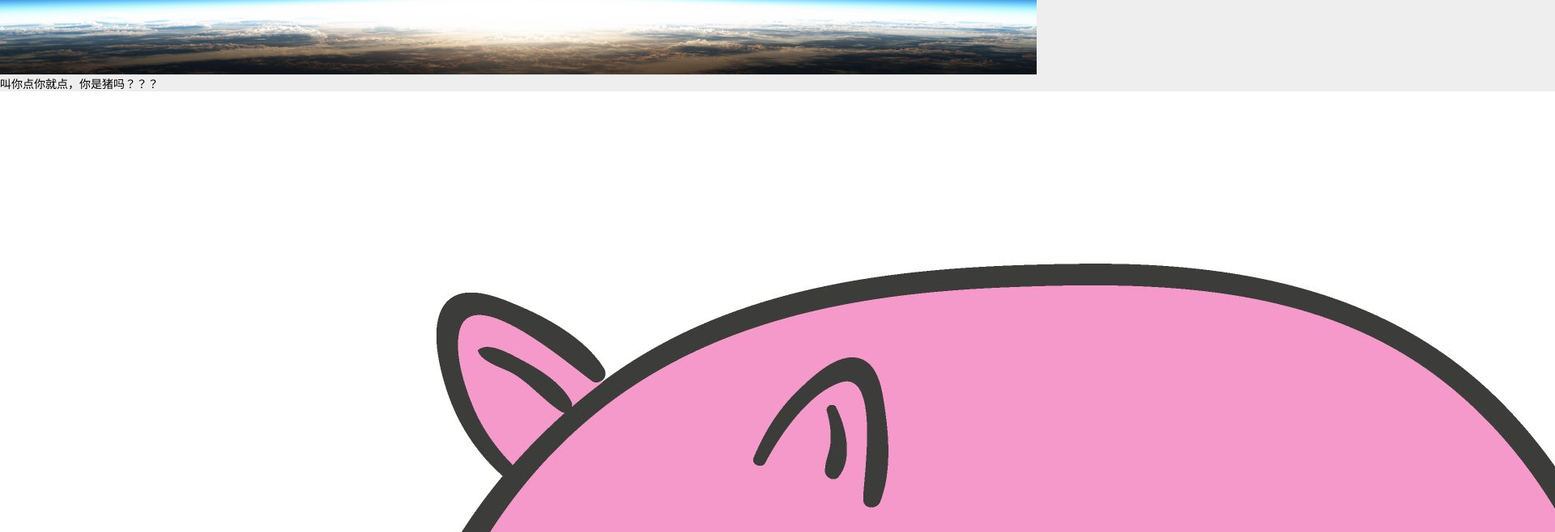
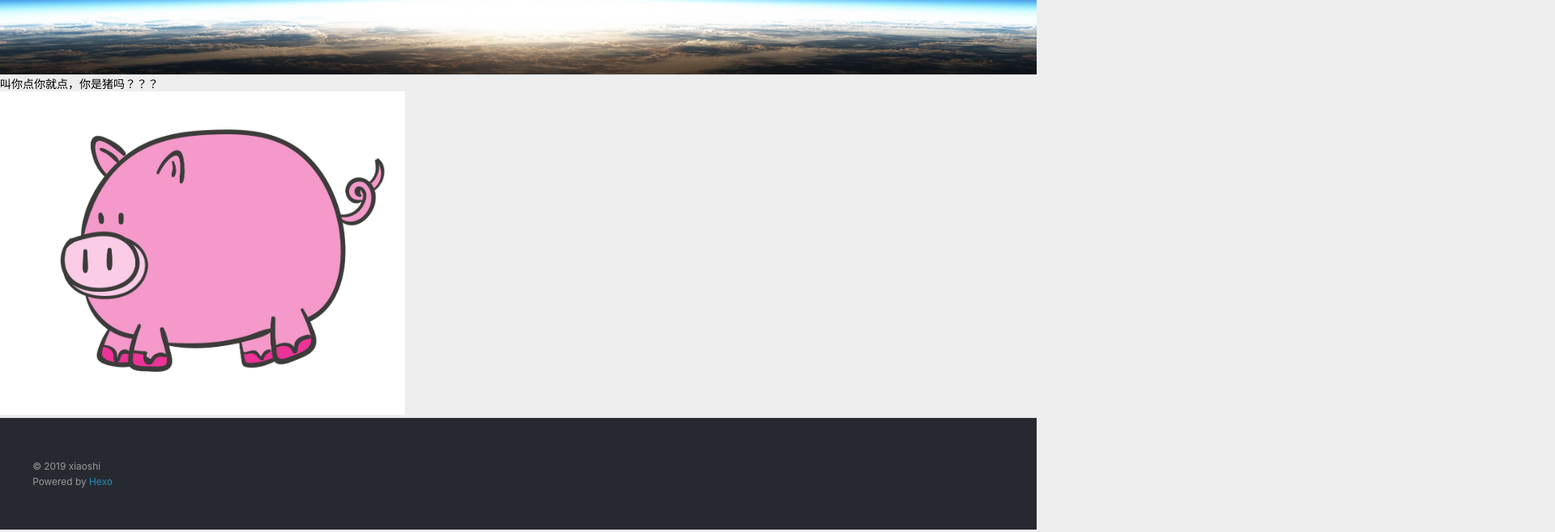
Before and after one commit to xiaoshiGoodBoy/SonorHexo, a plain HTML site: page 2019/10/08/hello-world/index.html in a window 1280 px wide. Shown: the part 208-866 px from the top of the page at 81% size, 1920 px wide, since content can reach past the window. Drawn offline with nearby package versions, Linux system fonts and the light colour scheme.

Commit message:
Site updated: 2019-10-08 14:52:45

```diff
--- a/2019/10/08/hello-world/index.html
+++ b/2019/10/08/hello-world/index.html
@@ -67,7 +67,7 @@
 
 		<h1>叫你点你就点，你是猪吗？？？<h1>
 
-		<img src="/css/images/pig.jpg" alt="图片加载失败！">
+		<img src="/css/images/pig.jpg" style="width: 500px; height: 400px" alt="图片加载失败！">
 
 
 
```
